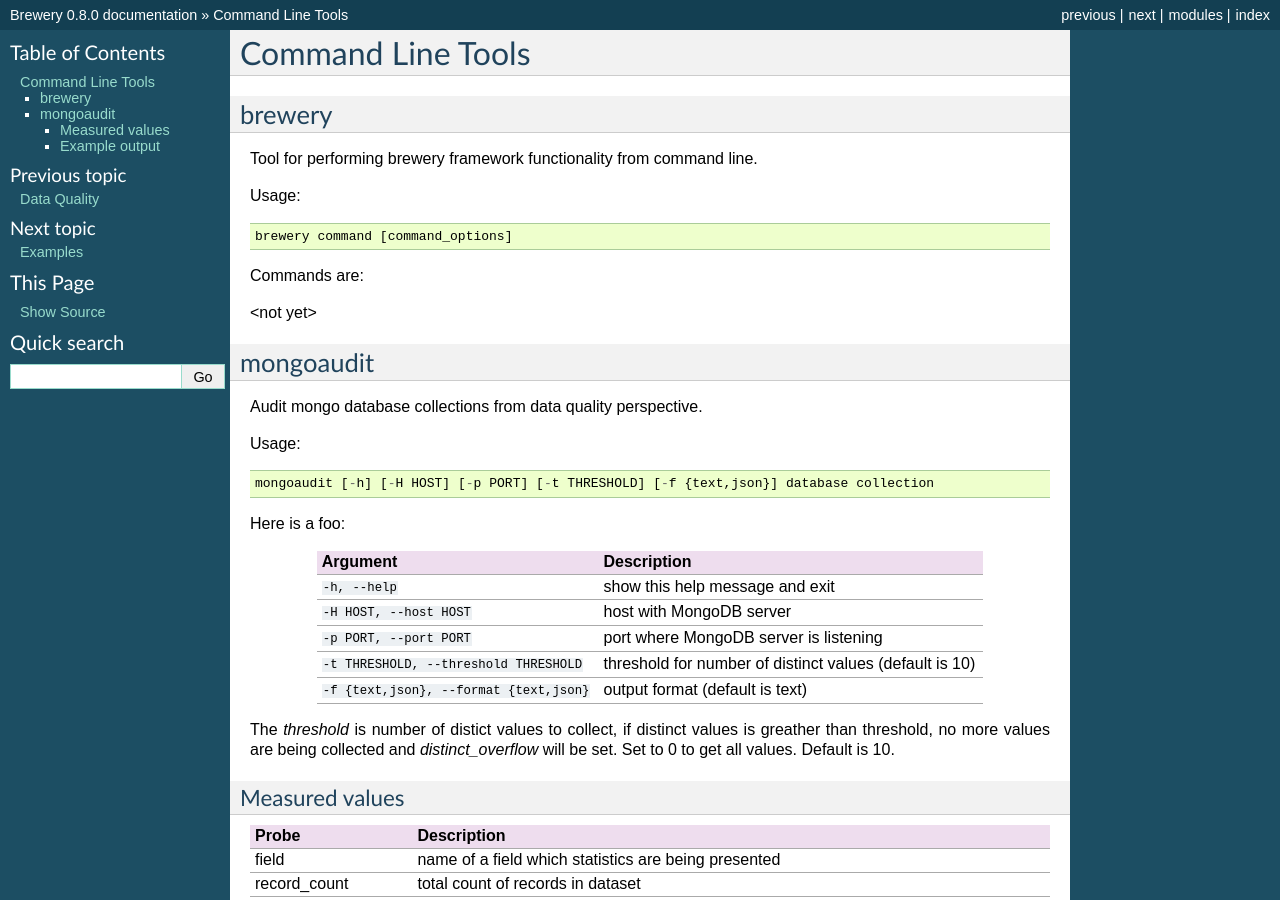
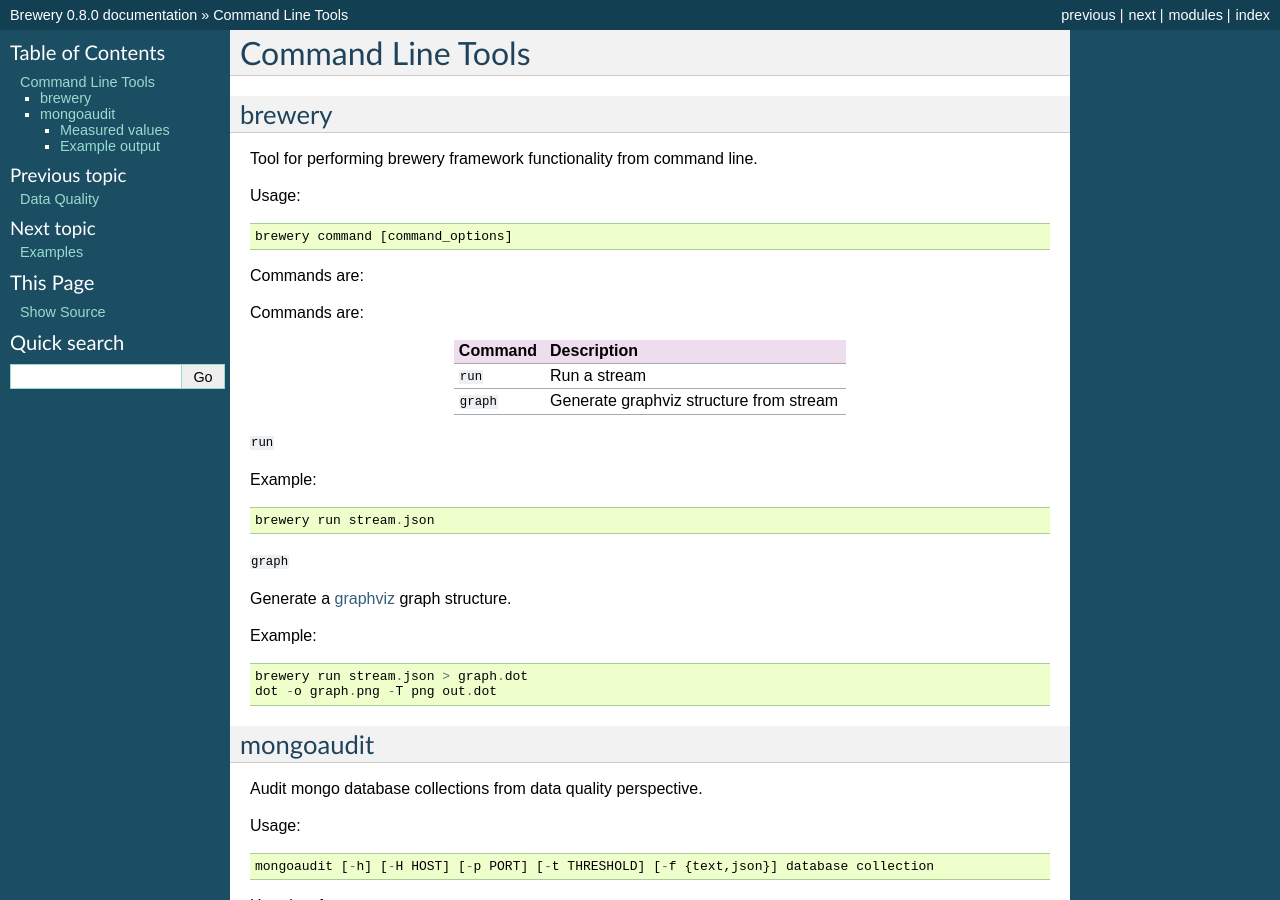
Before and after one commit to Stiivi/brewery, a Sphinx documentation site: the page built from doc/tools.rst, in a window 1280 px wide and 900 px high. Built offline with Sphinx 7.4.7, drawn with Linux system fonts in a browser that asks for light colours.

Commit message:
added graph command to brewery runner

```diff
--- a/doc/tools.rst
+++ b/doc/tools.rst
@@ -12,7 +12,35 @@
 
 Commands are:
 
-<not yet>
+Commands are:
+
++-----------------------+----------------------------------------------------------------------+
+| Command               | Description                                                          |
++=======================+======================================================================+
+|``run``                | Run a stream                                                         |
++-----------------------+----------------------------------------------------------------------+
+|``graph``              | Generate graphviz structure from stream                              |
++-----------------------+----------------------------------------------------------------------+
+
+``run``
+
+Example::
+
+    brewery run stream.json
+
+``graph``
+
+Generate a graphviz_ graph structure.
+
+.. _graphviz: http://www.graphviz.org/
+
+Example::
+
+    brewery run stream.json > graph.dot
+    dot -o graph.png -T png out.dot
+
+
+
 
 mongoaudit
 ==========
```
Also changed, not shown: 1 other file.
